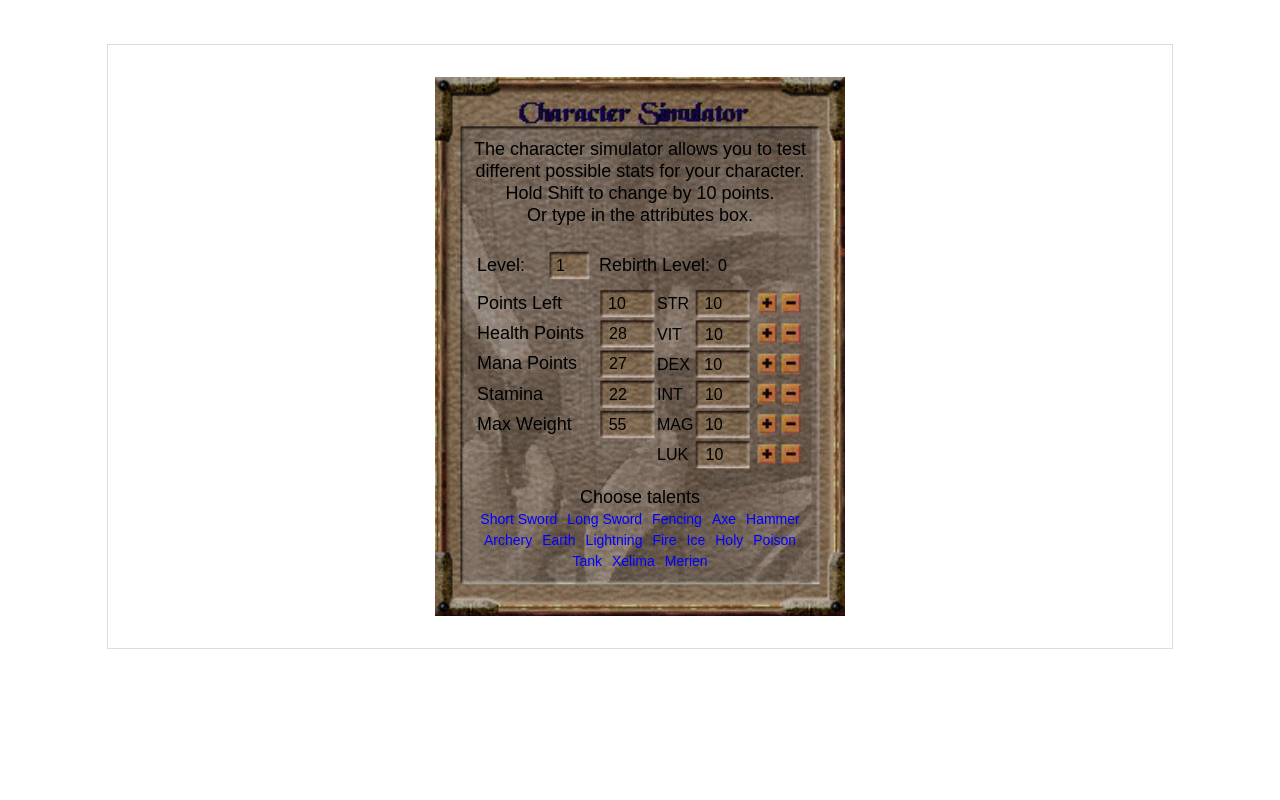
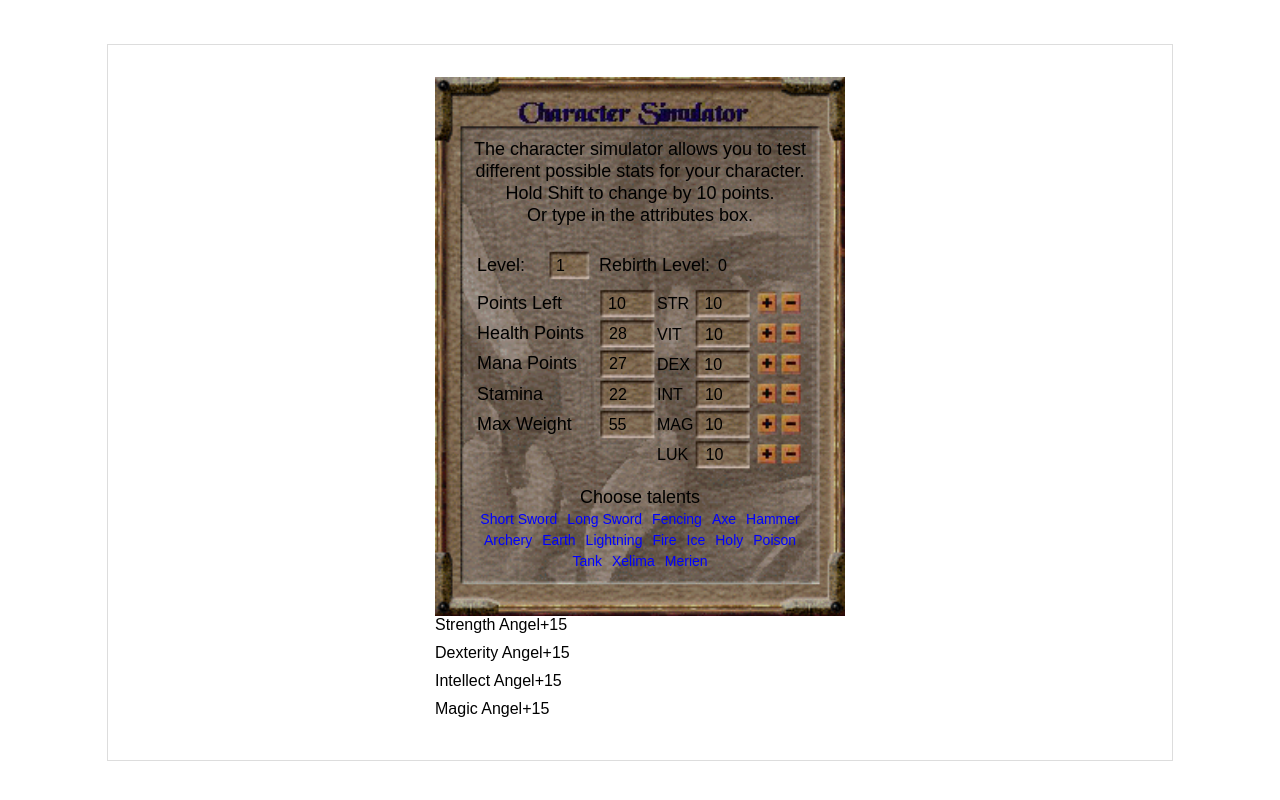
Before and after one commit to samcambridge/olympia-mob-search, a React (Create React App) app: page /calculator in a window 1280 px wide. Shown: the part 274-1074 px from the top of the page. Built offline with nearby package versions, Linux system fonts and the light colour scheme; the HTML template or start-up script is replaced by a standard one.

Commit message:
adding angels

```diff
--- a/src/App.css
+++ b/src/App.css
@@ -109,7 +109,12 @@ a {
 .absolute {
   font-size: 18px;
   width: 410px;
+  height: 0px;
   position: absolute;
+}
+
+.active-angel {
+  border: 2px solid red;
 }
 
 .level {
@@ -385,6 +390,10 @@ a {
   color: #d7d73c!important;
 }
 
+.angel-attribute {
+  color: #d7d73c!important;
+}
+
 .active {
   color: #0ec00e!important;
 }
--- a/src/Components/Calculator.js
+++ b/src/Components/Calculator.js
@@ -11,6 +11,37 @@ class Calculator extends Component {
     this.addOrRemoveActive = this.addOrRemoveActive.bind(this);
     this.calculateStats = this.calculateStats.bind(this);
     this.addTalentAttributes = this.addTalentAttributes.bind(this);
+    this.addAngelAttribute = this.addAngelAttribute.bind(this);
+    this.removeAngel = this.removeAngel.bind(this);
+  }
+
+  addAngelAttribute(event) {
+    var level = document.getElementById("level");
+    if (level.value === "140") {
+      var active_angel = document.getElementsByClassName("active-angel")
+      var attr = event.target.id.split("_")[0];
+      var attribute = document.getElementById(attr)
+      if (event.target.classList.contains("active-angel")) {
+        event.target.classList.remove("active-angel")
+        attribute.classList.remove("angel-attribute")
+        attribute.value = +attribute.value - 16
+      } else {
+        if (active_angel.length === 0) {
+          event.target.classList.add("active-angel")
+          attribute.classList.add("angel-attribute")
+          attribute.value = +attribute.value + 16
+        }
+      }
+      var strength = document.getElementById("strength");
+      var dexterity = document.getElementById("dexterity");
+      var intellect = document.getElementById("intellect");
+      var magic = document.getElementById("magic");
+      var vitallity = document.getElementById("vitallity");
+      var luck = document.getElementById("luck");
+      this.calculateAttributes(vitallity.value, level.value, strength.value, magic.value, intellect.value)
+    } else {
+      return alert("You need to be atleast level 140 before adding an angel")
+    }
   }
 
   isKeyPressed(event) {
@@ -46,6 +77,8 @@ class Calculator extends Component {
       merien.classList.remove("active")
       this.removeMerienCalculation(strength, magic)
     }
+
+    this.removeAngel()
 
     var total = +strength.value + +dexterity.value + +intellect.value + +magic.value + +vitallity.value + +luck.value
 
@@ -97,6 +130,7 @@ class Calculator extends Component {
   }
 
   calculateAttributes(vitallity, level, strength, magic, intellect){
+    // calculate hp/mana etc
     var xelima = document.getElementById("xelima");
     if (xelima.classList.contains("active")) {
       var new_hp = Math.floor(((+(vitallity * 2) + +(level * 5 / 2) + +(strength * 2 / 3)) / 100) * 75);
@@ -118,6 +152,17 @@ class Calculator extends Component {
     var new_load = +(strength * 5) + +(level * 5);
     var load = document.getElementById("load");
     load.innerHTML = Math.floor(new_load)
+  }
+
+  removeAngel(){
+    var active_angel = document.getElementsByClassName("active-angel")
+    for (var i = 0; i < active_angel.length; i++) {
+      var attribute_id = active_angel[i].id.split("_")[0];
+      active_angel[i].classList.remove("active-angel")
+      var attribute = document.getElementById(attribute_id);
+      attribute.classList.remove("angel-attribute")
+      attribute.value = +attribute.value - 16
+    }
   }
 
   getPoints(){
@@ -158,6 +203,7 @@ class Calculator extends Component {
   }
 
   calculateStats(points, remainingpoints, level, rebirth, total) {
+    //this is the calculator that figures out level/rebirth/remainingpoints
     var active_talents = document.getElementsByClassName("active")
     var tank = document.getElementById("tank");
     var merien = document.getElementById("merien");
@@ -166,7 +212,6 @@ class Calculator extends Component {
     if (tank.classList.contains("active")) {
       total = total - this.calculateTalentValue(level)
     }
-    //this is basically the calculator, figures out level/rebirth/remainingpoints
     for (var i = 0; i < points.length; i++) {
       //if total is less than/equal to 70 set the remainingpoints value to be the first points array minus total
       //this is slightly different to all other remaining points as at level 1 you have a maxmimum of 10 points remaining instead of 3
@@ -336,14 +381,14 @@ class Calculator extends Component {
     var level = document.getElementById("level");
     var active_talents = document.getElementsByClassName("active")
     if (level.value < 10) {
-      return alert("You need to be level 10 before choosing your first talent")
+      return alert("You need to be atleast level 10 before choosing your first talent")
     } else {
       if (level.value >= 10 && level.value < 40) {
         if (event.target.classList.contains("active")) {
           event.target.classList.remove("active");
         } else {
           if (active_talents.length === 1) {
-            return alert("You need to be level 40 before choosing your second talent")
+            return alert("You need to be atleast level 40 before choosing your second talent")
           } else {
             if (active_talents.length < 2) {
               event.target.classList.add("active");
@@ -382,6 +427,9 @@ class Calculator extends Component {
   }
 
   handleChange(event) {
+    if (event.target.value === "") {
+      event.target.value = 10
+    }
     var level = document.getElementById("level");
     var strength = document.getElementById("strength");
     var magic = document.getElementById("magic");
@@ -399,6 +447,7 @@ class Calculator extends Component {
       merien.classList.remove("active")
       this.removeMerienCalculation(strength, magic)
     }
+    this.removeAngel()
     //onkeydown disable arrow keys (fucks up calculations)
     if ( event.which === 38 || event.which === 40 ) {
       event.preventDefault();
@@ -528,6 +577,12 @@ class Calculator extends Component {
             </div>
           </div>
           <img src={'/character_simulator.png'} alt="cunt" className="simulator-image"/>
+          <div>
+            <a id="strength_angel" onClick={this.addAngelAttribute}>Strength Angel+15</a><br />
+            <a id="dexterity_angel" onClick={this.addAngelAttribute}>Dexterity Angel+15</a><br />
+            <a id="intellect_angel" onClick={this.addAngelAttribute}>Intellect Angel+15</a><br />
+            <a id="magic_angel" onClick={this.addAngelAttribute}>Magic Angel+15</a>
+          </div>
         </div>
       </div>
     );
```
